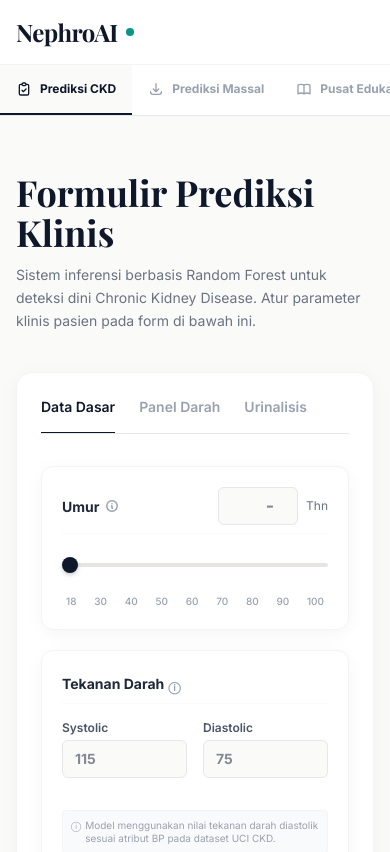
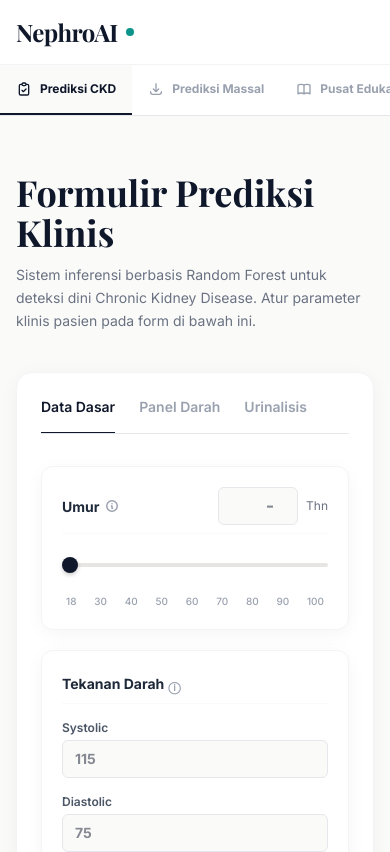
Before and after one commit to ShinZeleo/NephroAI-CKD_Detector, a React (Vite) app in the folder frontend/: page / in a window 390 px wide. Shown: the top 852 px of the page. Built offline with nearby package versions, Linux system fonts and the light colour scheme; a web font is replaced by a local one.

Commit message:
style: optimize ui layout for mobile responsiveness by changing forced 2-column grids to stack vertically on small screens

```diff
--- a/frontend/src/components/ResultCard.jsx
+++ b/frontend/src/components/ResultCard.jsx
@@ -158,7 +158,7 @@
           </div>
         </div>
 
-        <div className="w-full grid grid-cols-2 gap-4 mb-8">
+        <div className="w-full grid grid-cols-1 sm:grid-cols-2 gap-4 mb-8">
           {/* eGFR Card */}
           <div className="bg-stone-50 border border-stone-200 p-4 rounded-xl flex flex-col justify-center">
             <h3 className="text-[10px] font-bold text-gray-500 mb-2 uppercase tracking-wider">{t('egfr_label')}</h3>
@@ -229,7 +229,7 @@
                 <svg className="w-3.5 h-3.5 mr-1.5" fill="none" stroke="currentColor" viewBox="0 0 24 24"><path strokeLinecap="round" strokeLinejoin="round" strokeWidth="2" d="M12 9v2m0 4h.01m-6.938 4h13.856c1.54 0 2.502-1.667 1.732-3L13.732 4c-.77-1.333-2.694-1.333-3.464 0L3.34 16c-.77 1.333.192 3 1.732 3z"></path></svg>
                 {t('critical_params_title')}
               </h3>
-              <div className="grid grid-cols-2 gap-2.5">
+              <div className="grid grid-cols-1 sm:grid-cols-2 gap-2.5">
                 {criticalFactors.slice(0, 4).map((factor, idx) => (
                   <div key={idx} className="bg-white p-2.5 rounded-lg border border-red-100/50 shadow-[0_1px_2px_rgba(0,0,0,0.03)] text-center flex flex-col justify-center">
                     <p className="text-[9px] text-gray-500 font-bold uppercase mb-0.5 truncate px-1">{factor.name}</p>
--- a/frontend/src/pages/PredictionForm.jsx
+++ b/frontend/src/pages/PredictionForm.jsx
@@ -319,7 +319,7 @@
                       </label>
                     </div>
 
-                    <div className="grid grid-cols-2 gap-4 pt-4">
+                    <div className="grid grid-cols-1 sm:grid-cols-2 gap-4 pt-4">
                       <div>
                         <label className="text-xs text-gray-600 font-semibold mb-1 block">{t("sys_label")}</label>
                         <input
```
